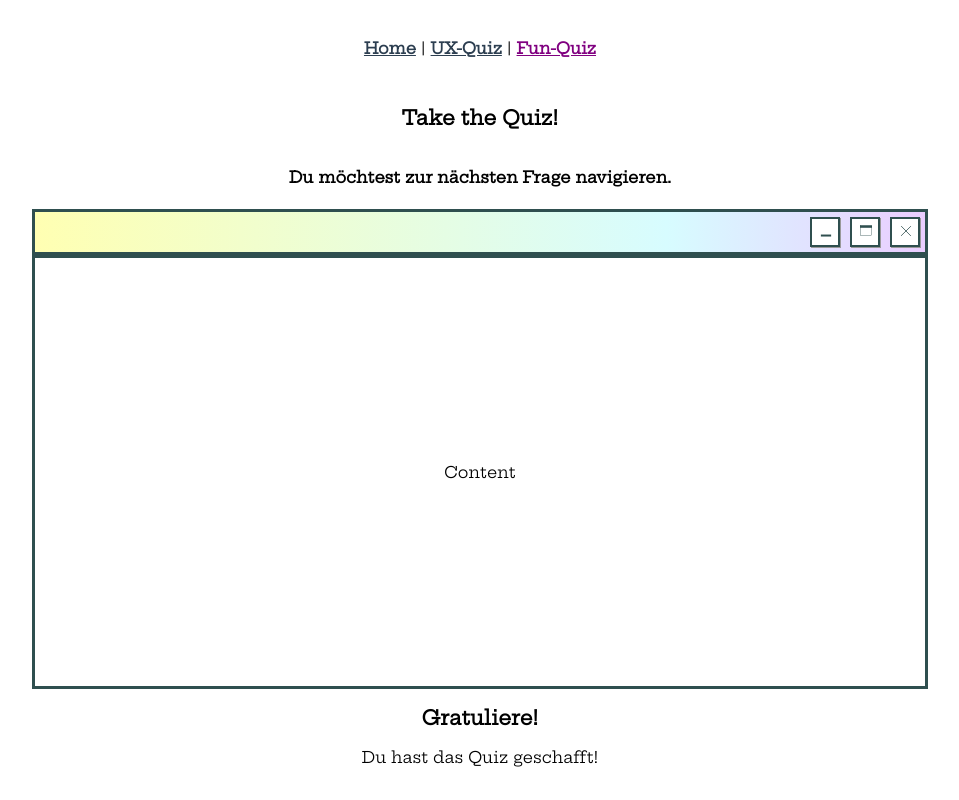
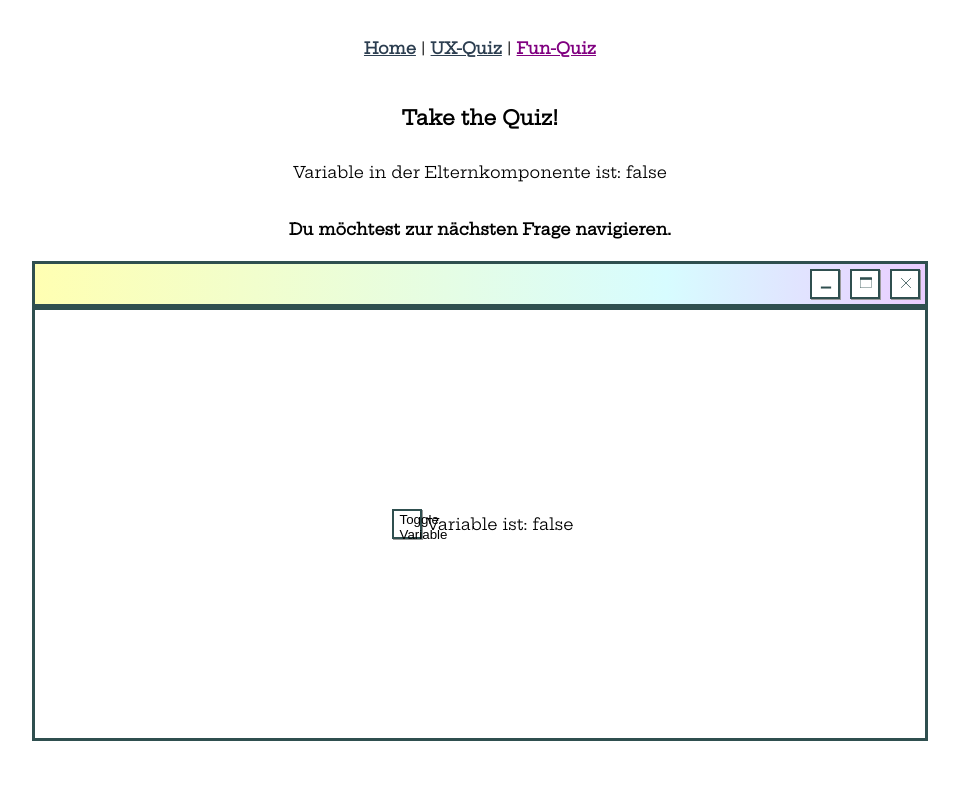
Before and after one commit to Evelinej/IM-V-UX-Minimalized, a Vue app: page /funquiz in a window 1280 px wide. Shown: the whole page, without its empty margins (160-1119 px from the left). Built offline with nearby package versions, Linux system fonts and the light colour scheme.

Commit message:
FunQuiz Emits mit composition api (warnung besteht noch)

```diff
--- a/src/components/FunQuestion1.vue
+++ b/src/components/FunQuestion1.vue
@@ -38,17 +38,23 @@
         </div>
         <div class="content">
 
-            <p>Content</p>
+            <button @click="toggleVariable">Toggle Variable</button>
+            <p>Variable ist: {{ myVariable ? 'true' : 'false' }}</p>
 
         </div>
     </section>
 </template>
 
 <script setup>
-// Funktionalität importieren
-// import { inject, onMounted } from 'vue'
+import { defineProps, defineEmits } from 'vue';
 
-// const message = inject('message', 'default value')
+const emit = defineEmits();
+let myVariable = false;
+
+const toggleVariable = () => {
+    myVariable = !myVariable;
+    emit('variableChanged', myVariable);
+};
 
 
 
@@ -73,6 +79,4 @@ function close() {
 
 </script>
 
-<style scoped>
-
-</style>
+<style scoped></style>
--- a/src/views/FunQuizView.vue
+++ b/src/views/FunQuizView.vue
@@ -1,20 +1,29 @@
 <template>
-    <section class="quiz">
-        <h2 style="grid-column-start: 2;">Take the Quiz!</h2>
-        <FunQuestion1 />
-    </section>
-    <section class="congrats">
-        <h2>Gratuliere!</h2>
-        <p>Du hast das Quiz geschafft!</p>
-    </section>
+  <section class="quiz" v-if="!parentVariable">
+    <h2 style="grid-column-start: 2;">Take the Quiz!</h2>
+
+    <p>Variable in der Elternkomponente ist: {{ parentVariable ? 'true' : 'false' }}</p>
+
+    <FunQuestion1 @variableChanged="handleVariableChange" />
+  </section>
+  <section class="congrats" v-else>
+    <h2>Gratuliere!</h2>
+    <p>Du hast das Quiz geschafft!</p>
+  </section>
 </template>
 
 <script setup>
 // Funktionalität importieren
-
+import { ref } from "vue";
 
 // Komponente importieren
 import FunQuestion1 from "@/components/FunQuestion1.vue";
+
+const parentVariable = ref(false);
+
+const handleVariableChange = (value) => {
+  parentVariable.value = value;
+};
 
 // Funktionen
 
--- a/src/views/UXQuizView.vue
+++ b/src/views/UXQuizView.vue
@@ -8,7 +8,7 @@
   </section>
   <section v-else class="congrats">
     <h2>Gratuliere!</h2>
-    <p>Du hast das Quiz geschafft! Und ja, bei der letzten Aufgabe konntest du 3 von 4 Icons anwählen!</p>
+    <p>Du hast das Quiz geschafft! Und ja, bei der letzten Aufgabe konntest du 3 von 4 Icons anwählen. Gut gemacht :)</p>
   </section>
 </template>
 
```
